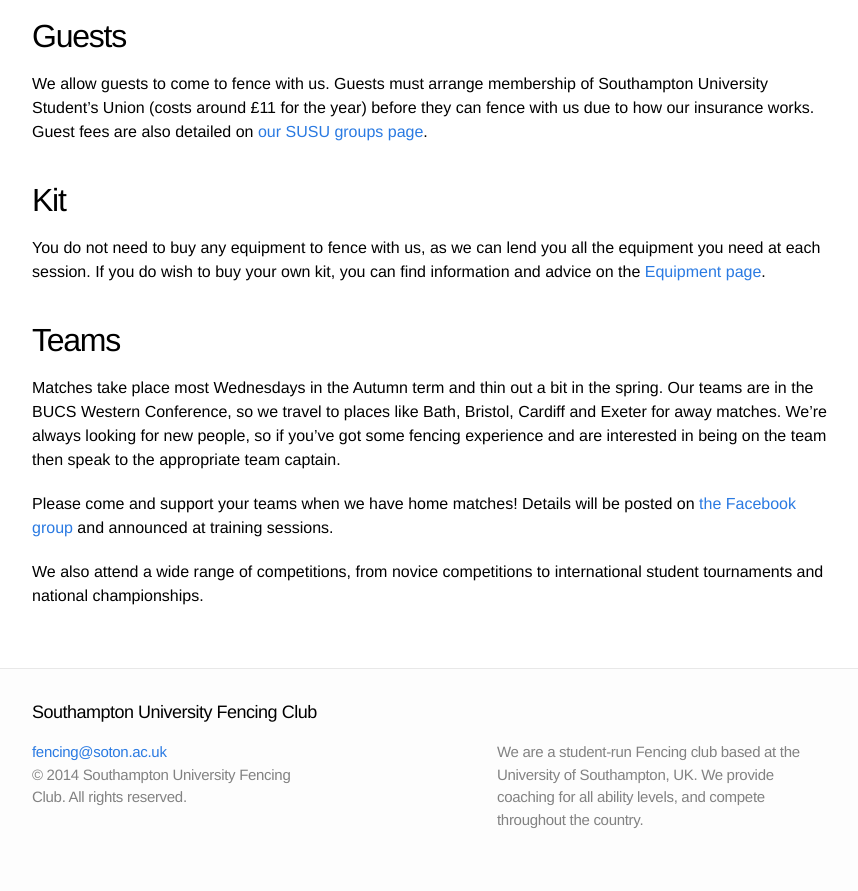
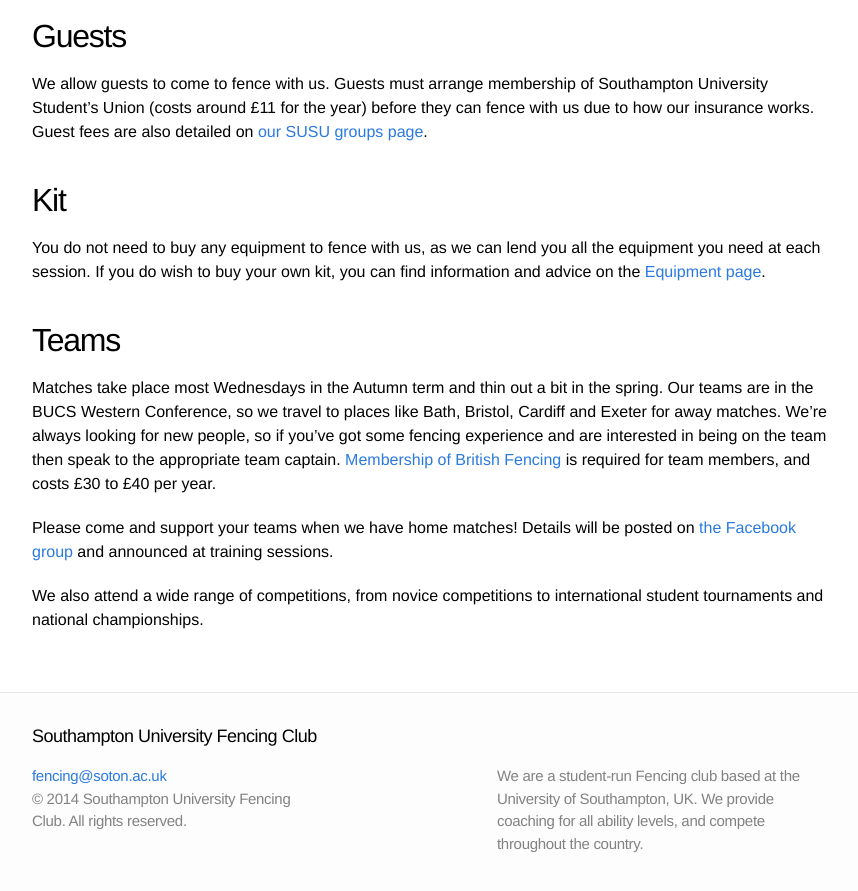
Before and after one commit to sotonfencing/sotonfencing.github.io, a Jekyll site: the page built from join-us.md, in a window 1280 px wide and 900 px high, scrolled down 610 px. Shown: the top 891 px of the window, without its empty margins (208-1066 px from the left). Built offline with Jekyll 4.4.1, drawn with Linux system fonts in a browser that asks for light colours.

Commit message:
Note BFA membership requirement for team members

```diff
--- a/join-us.md
+++ b/join-us.md
@@ -31,7 +31,8 @@ You do not need to buy any equipment to fence with us, as we can lend you all th
 Teams
 -----
 
-Matches take place most Wednesdays in the Autumn term and thin out a bit in the spring. Our teams are in the BUCS Western Conference, so we travel to places like Bath, Bristol, Cardiff and Exeter for away matches. We're always looking for new people, so if you've got some fencing experience and are interested in being on the team then speak to the appropriate team captain.
+Matches take place most Wednesdays in the Autumn term and thin out a bit in the spring. Our teams are in the BUCS Western Conference, so we travel to places like Bath, Bristol, Cardiff and Exeter for away matches. We're always looking for new people, so if you've got some fencing experience and are interested in being on the team then speak to the appropriate team captain. [Membership of British Fencing](http://britishfencing.com/membership/) is required for team members, and costs £30 to £40 per year.
+
 
 Please come and support your teams when we have home matches! Details will be posted on [the Facebook group]({{site.links.facebook_group}}) and announced at training sessions.
 
```
